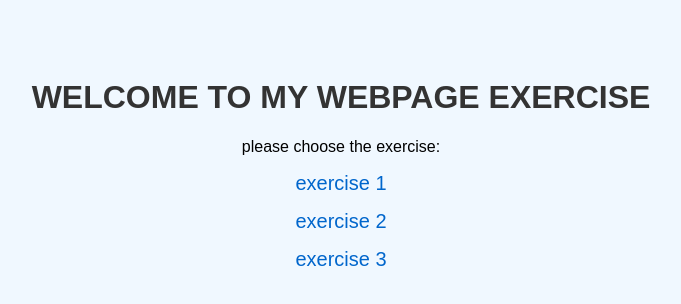
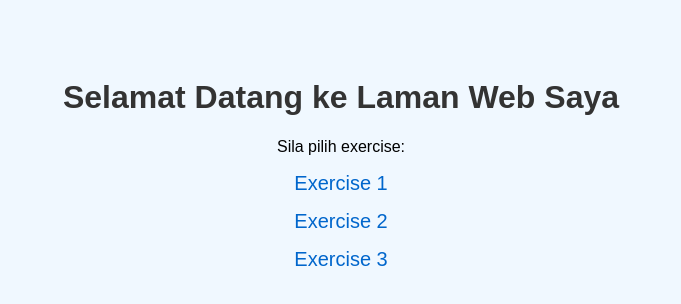
Before and after one commit to NURAHMIN/web-css-exercise, a plain HTML site: page index.html in a window 1280 px wide. Shown: the whole page, without its empty margins (299-980 px from the left). Drawn offline with Linux system fonts and the light colour scheme.

Commit message:
Add files via upload
upload file baru

```diff
--- a/index.html
+++ b/index.html
@@ -2,7 +2,7 @@
 <html lang="en">
 <head>
     <meta charset="UTF-8">
-    <title>MY WEBPAGE</title>
+    <title>Selamat Datang</title>
     <style>
         body {
             font-family: Arial, sans-serif;
@@ -27,12 +27,12 @@
 </head>
 <body>
 
-    <h1>WELCOME TO MY WEBPAGE EXERCISE</h1>
-    <p>please choose the exercise:</p>
+    <h1>Selamat Datang ke Laman Web Saya</h1>
+    <p>Sila pilih exercise:</p>
 
-    <a href="exercises/exercise1/index.html">exercise 1</a>
-    <a href="exercises/exercise2/index.html">exercise 2</a>
-    <a href="exercises/exercise3/index.html">exercise 3</a>
+    <a href="exercises/exercise1/index.html">Exercise 1</a>
+    <a href="exercises/exercise2/index.html">Exercise 2</a>
+    <a href="exercises/exercise3/index.html">Exercise 3</a>
 
 </body>
 </html>
```
